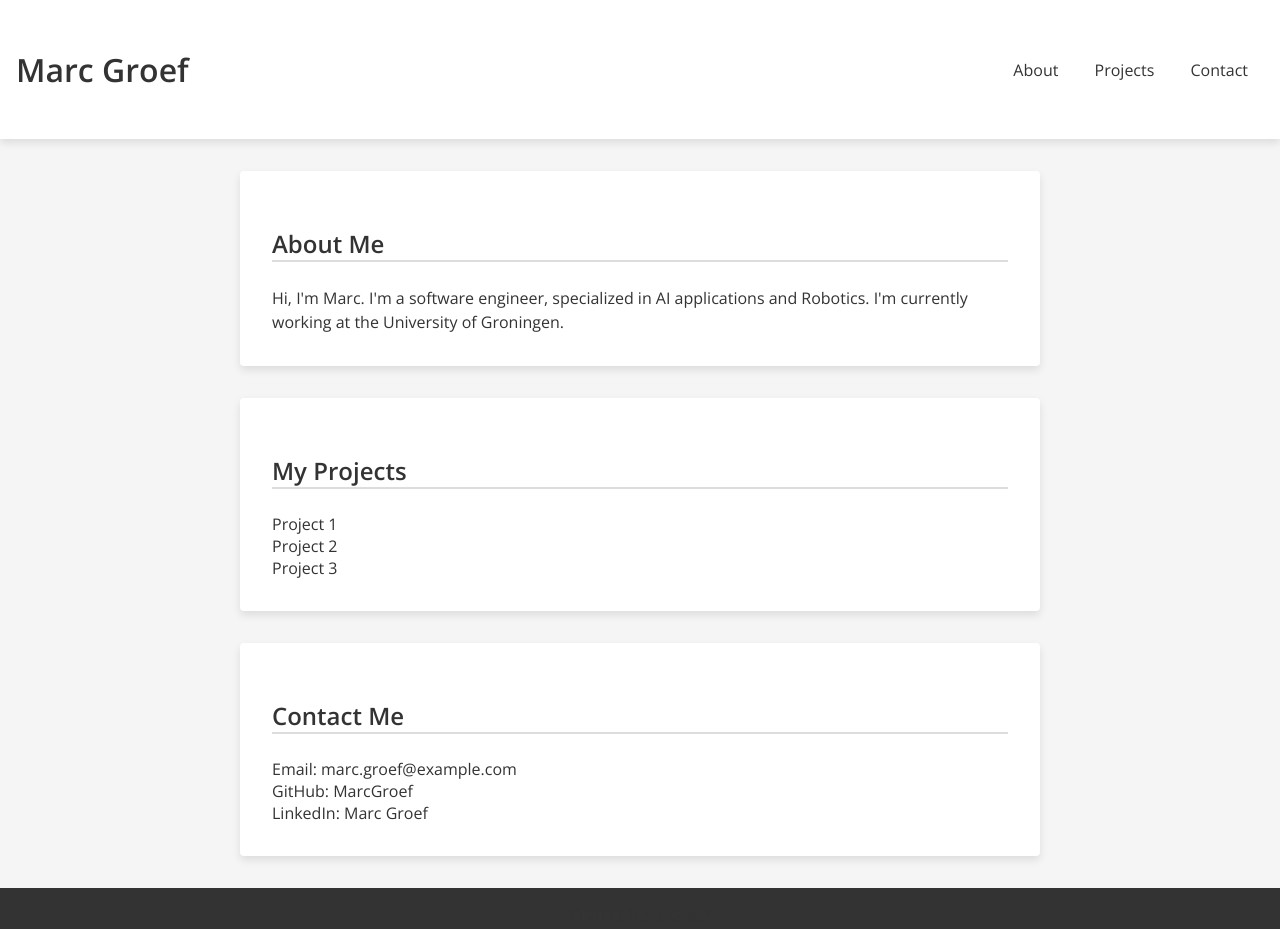
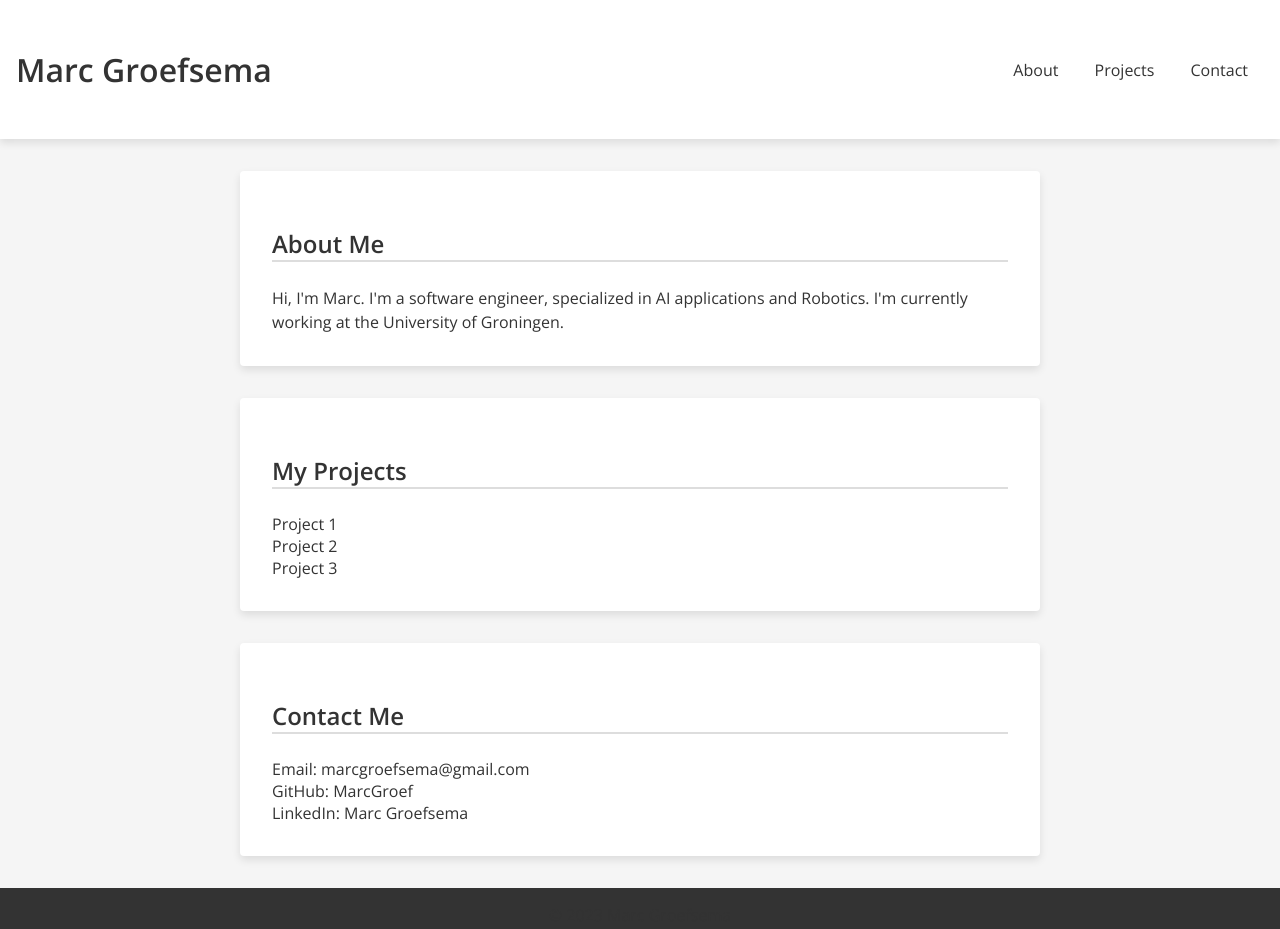
Before and after one commit to MarcGroef/marcgroef.github.io, a plain HTML site: page index.html in a window 1280 px wide. Drawn offline with nearby package versions, Linux system fonts and the light colour scheme.

Commit message:
Update index.html

```diff
--- a/index.html
+++ b/index.html
@@ -7,7 +7,7 @@
 </head>
 <body>
   <header>
-    <h1>Marc Groef</h1>
+    <h1>Marc Groefsema</h1>
     <nav>
       <a href="#about">About</a>
       <a href="#projects">Projects</a>
@@ -33,15 +33,15 @@
     <section id="contact">
       <h2>Contact Me</h2>
       <ul>
-        <li>Email: marc.groef@example.com</li>
+        <li>Email: marcgroefsema@gmail.com</li>
         <li>GitHub: <a href="https://github.com/MarcGroef">MarcGroef</a></li>
-        <li>LinkedIn: <a href="https://www.linkedin.com/in/marcgroef/">Marc Groef</a></li>
+        <li>LinkedIn: <a href="https://www.linkedin.com/in/marc-groefsema/">Marc Groefsema</a></li>
       </ul>
     </section>
   </main>
 
   <footer>
-    <p>&copy; 2023 Marc Groef</p>
+    <p>&copy; 2023 Marc Groefsema</p>
   </footer>
 </body>
 </html>
```
